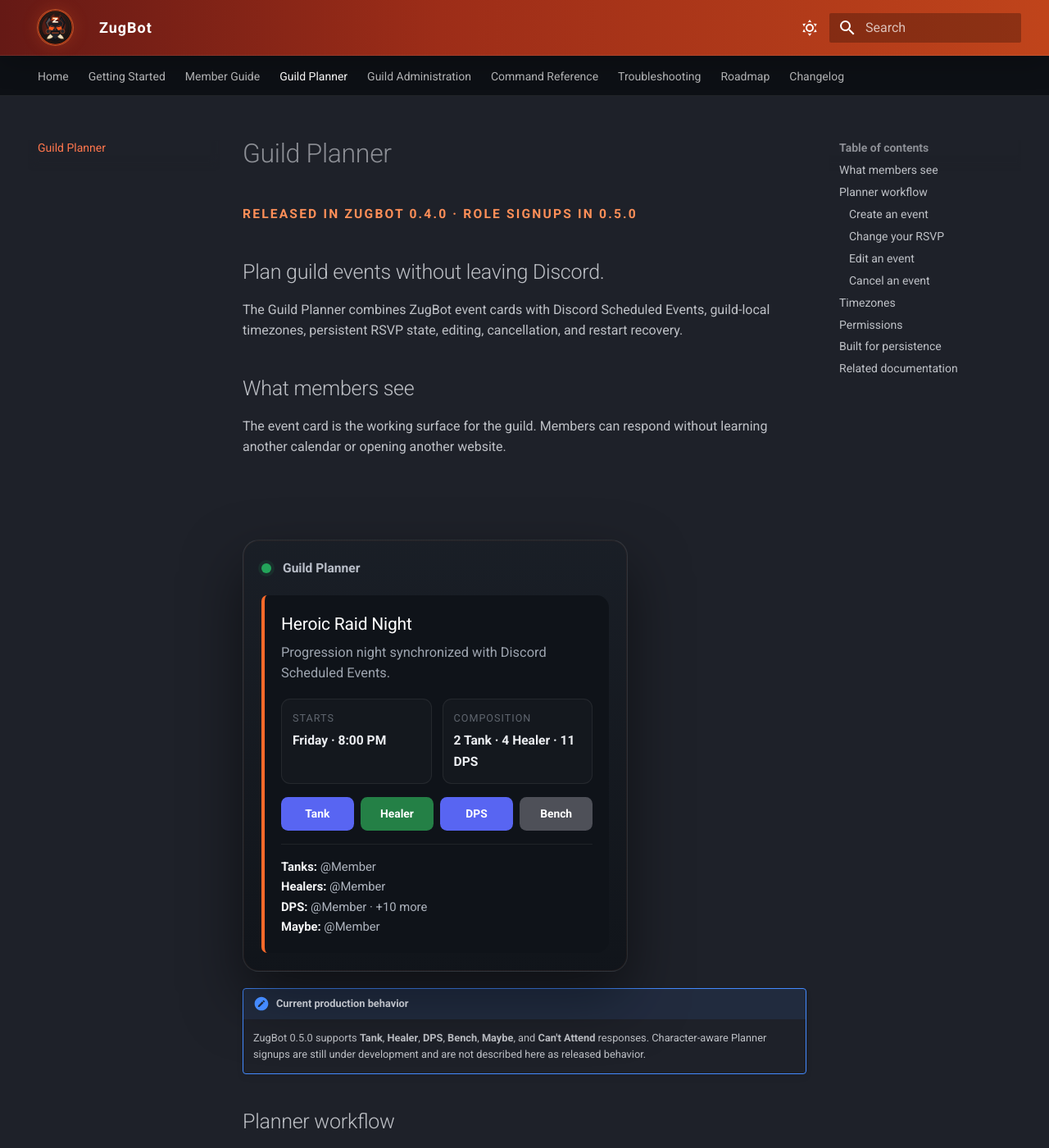
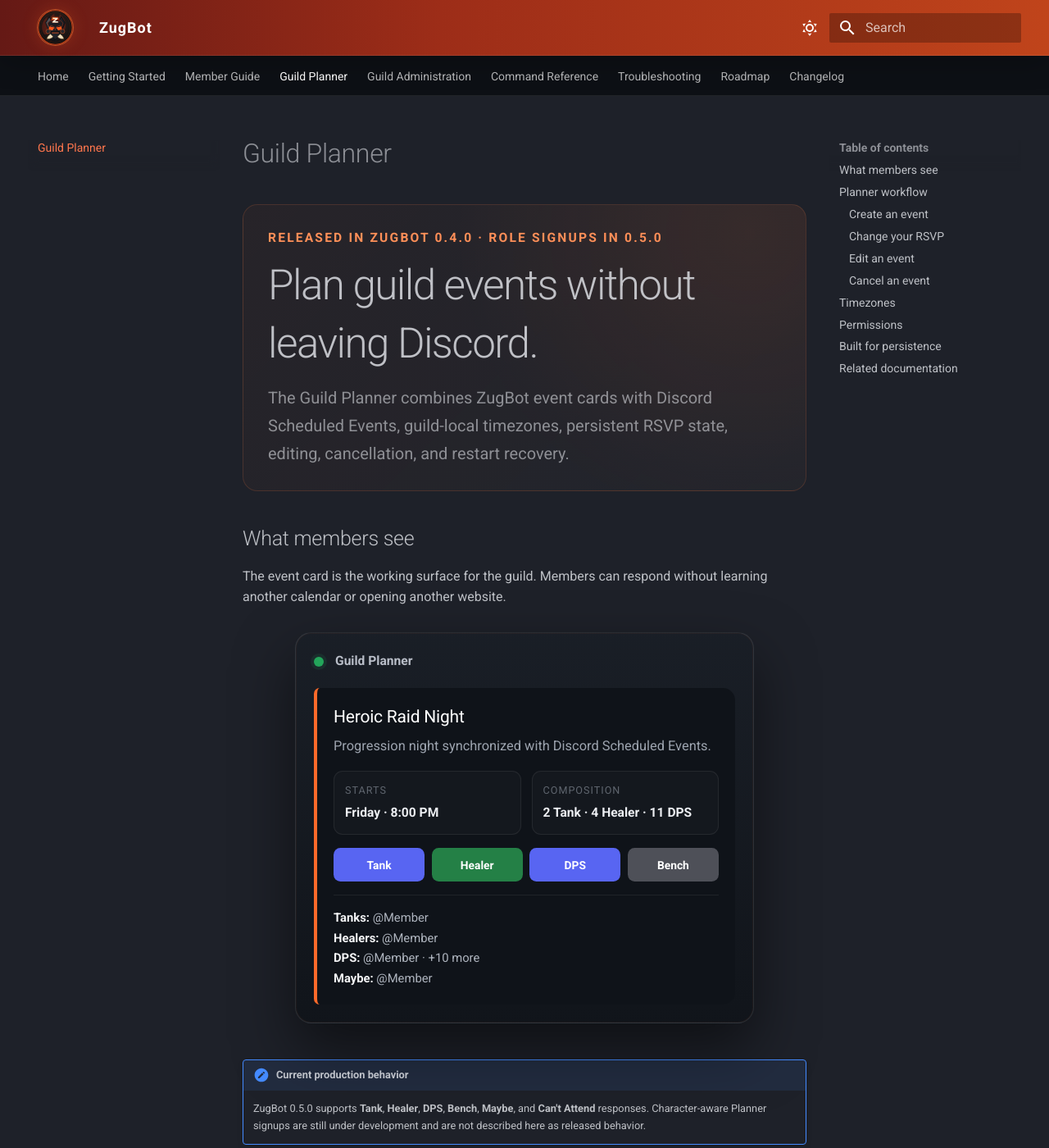
Before and after one commit to sthorne80/zugbot-site, an MkDocs documentation site: the page built from docs/planner.md, in a window 1280 px wide and 1400 px high. Shown: the whole window at 82% size. Built offline with MkDocs 1.6.1 and Material for MkDocs 9.7.7, drawn with Linux system fonts in a browser that asks for light colours.

Commit message:
style: add planner feature page presentation

```diff
--- a/docs/assets/stylesheets/commercial-v1.css
+++ b/docs/assets/stylesheets/commercial-v1.css
@@ -944,3 +944,46 @@
 .zug-product-grid .zug-principles {
   grid-template-columns: 1fr;
 }
+
+
+/* Rich feature-documentation surfaces */
+.zug-doc-hero {
+  margin: 1rem 0 2rem;
+  padding: 1.4rem 1.5rem;
+  border: 1px solid rgba(255, 122, 62, .16);
+  border-radius: .9rem;
+  background:
+    radial-gradient(circle at 90% 10%, rgba(255, 106, 42, .09), transparent 18rem),
+    linear-gradient(135deg, rgba(255, 106, 42, .045), rgba(255, 255, 255, .015));
+}
+
+.zug-doc-hero h2 {
+  margin: .45rem 0 .65rem;
+  font-size: clamp(1.8rem, 4vw, 2.8rem);
+  letter-spacing: -.03em;
+}
+
+.zug-doc-hero p {
+  max-width: 46rem;
+  margin: 0;
+  color: var(--md-default-fg-color--light);
+  font-size: 1rem;
+  line-height: 1.7;
+}
+
+.zug-planner-demo-wrap {
+  display: flex;
+  justify-content: center;
+  margin: 1.5rem 0 2.2rem;
+}
+
+.zug-discord-preview--docs {
+  width: min(100%, 560px);
+  margin-top: 0;
+}
+
+@media screen and (max-width: 640px) {
+  .zug-doc-hero {
+    padding: 1rem;
+  }
+}
```
